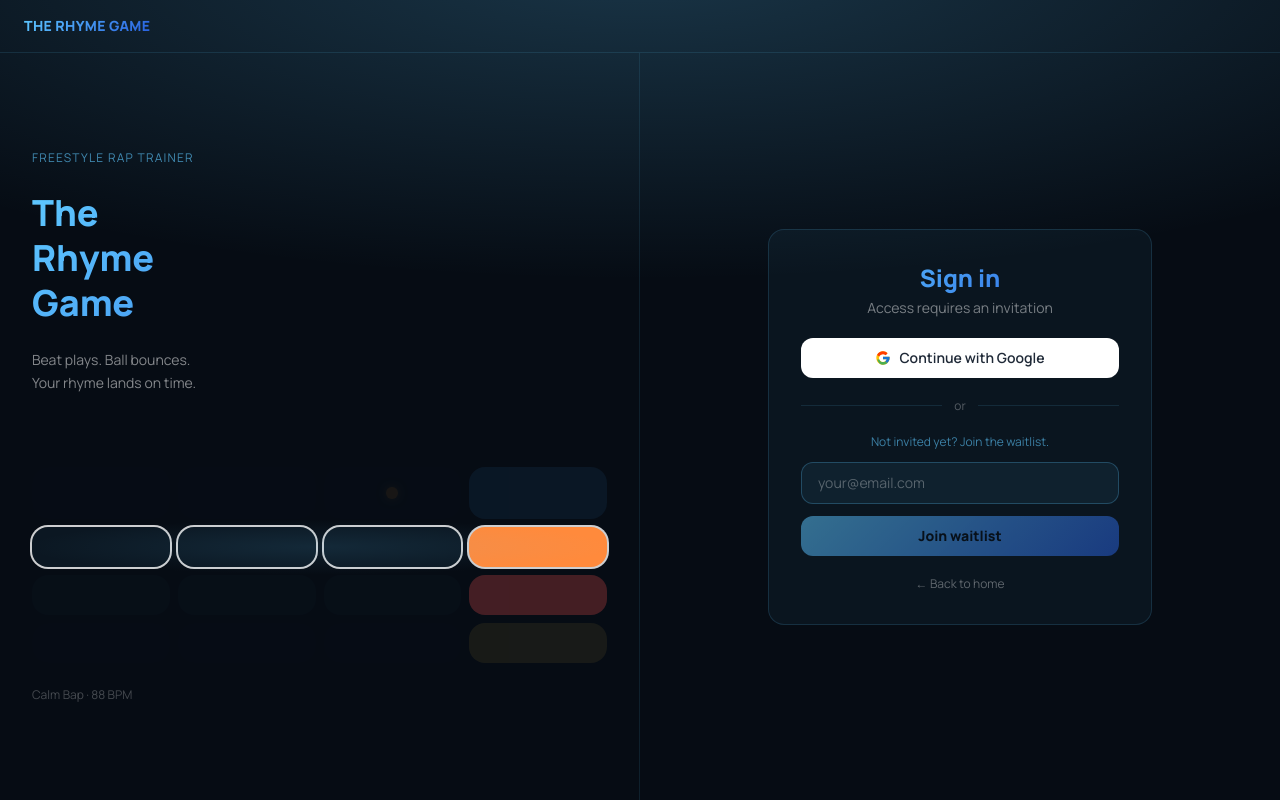
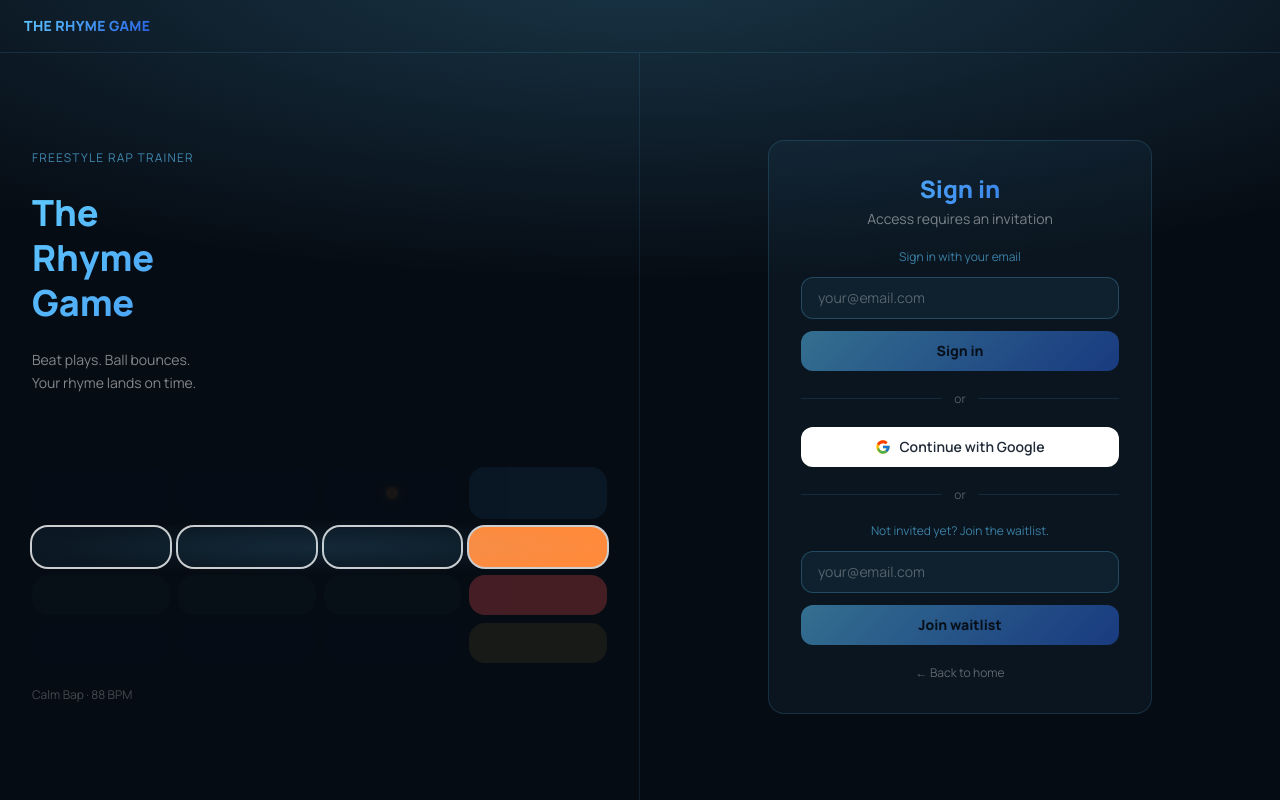
Before and after one commit to ASEVlad/Rhyme_Game, a Next.js app: page /login in a window 1280 px wide. Built offline with nearby package versions, Linux system fonts and the light colour scheme.

Commit message:
refactor(login): always render email sign-in form (drop emailEnabled gate)
Co-Authored-By: Claude Sonnet 4.6 <noreply@anthropic.com>

```diff
--- a/app/login/login-content.tsx
+++ b/app/login/login-content.tsx
@@ -9,7 +9,7 @@ import { EmailSignInForm } from './email-signin-form';
 
 // useSearchParams() requires a Suspense boundary in Next.js 14 App Router.
 // The parent (page.tsx) wraps this in <Suspense>.
-export function LoginContent({ emailEnabled }: { emailEnabled: boolean }) {
+export function LoginContent() {
   const searchParams = useSearchParams();
   const oauthError = searchParams.get('error');
 
@@ -107,16 +107,12 @@ export function LoginContent({ emailEnabled }: { emailEnabled: boolean }) {
               </p>
             )}
 
-            {emailEnabled && (
-              <>
             <EmailSignInForm />
             <div className="flex items-center gap-3 text-xs text-white/30">
               <div className="flex-1 h-px bg-[rgba(94,200,255,0.12)]" />
               or
               <div className="flex-1 h-px bg-[rgba(94,200,255,0.12)]" />
             </div>
-              </>
-            )}
 
             <button
               onClick={() => signIn('google', { callbackUrl: '/play' })}
--- a/app/login/page.tsx
+++ b/app/login/page.tsx
@@ -10,15 +10,9 @@ export default function LoginPage() {
     return <ClosedBeta />;
   }
 
-  const emailEnabled = !!(
-    process.env.POSTGRES_URL &&
-    process.env.AUTH_RESEND_KEY &&
-    process.env.EMAIL_FROM
-  );
-
   return (
     <Suspense>
-      <LoginContent emailEnabled={emailEnabled} />
+      <LoginContent />
     </Suspense>
   );
 }
```
Also changed, not shown: 1 other file (tests, documents, lock files or other folders). Lines whose indentation alone changed are shown as unchanged.
